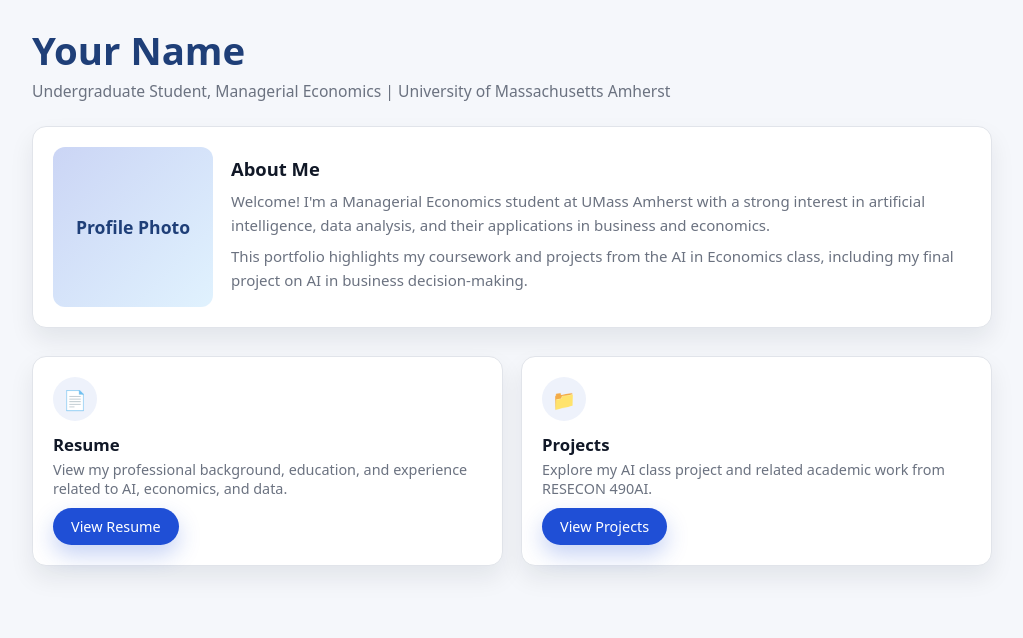
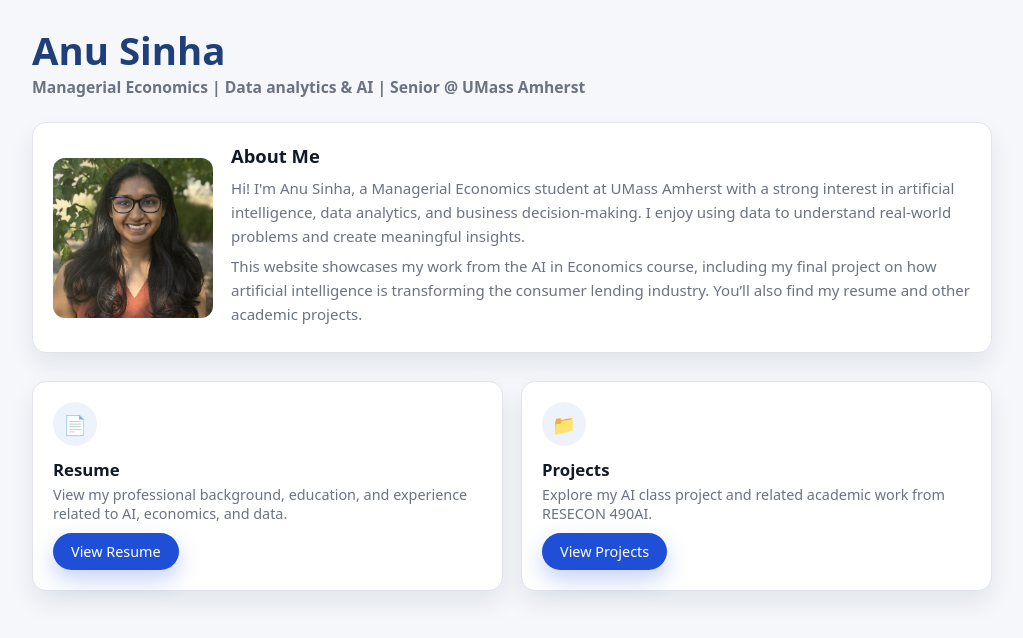
Before and after one commit to anusinha18/490AI-Anu-SInha, a plain HTML site: page index.html in a window 1280 px wide. Shown: the whole page, without its empty margins (128-1151 px from the left). Drawn offline with Linux system fonts and the light colour scheme.

Commit message:
Update website with new content

```diff
--- a/index.html
+++ b/index.html
@@ -1,8 +1,9 @@
 <!DOCTYPE html>
 <html lang="en">
+
 <head>
     <meta charset="UTF-8" />
-  <title>Anu Sinha | AI & Economics Portfolio</title>
+    <title>Your Name | AI & Economics Portfolio</title>
     <meta name="viewport" content="width=device-width, initial-scale=1.0" />
     <style>
         :root {
@@ -181,15 +182,15 @@
         }
     </style>
 </head>
+
 <body>
     <div class="container">
         <header>
             <!-- TODO: change this to your real name -->
-      <h1>Your Name</h1>
+            <h1>Anu Sinha
                 <!-- TODO: update this line with your info -->
                 <p>
-        Undergraduate Student, Managerial Economics | University of Massachusetts
-        Amherst
+                    Managerial Economics | Data analytics & AI | Senior @ UMass Amherst
                 </p>
         </header>
 
@@ -197,22 +198,25 @@
             <!-- OPTIONAL: Replace this placeholder with a real image -->
             <!-- Example: <div class="profile-photo"><img src="images/profile.jpg" alt="Photo of Your Name"></div> -->
             <div class="profile-photo">
-        <!-- If no real photo yet, leave this text -->
-        Profile Photo
+                <img src="profile.jpg" alt="Photo of Anu Sinha" />
             </div>
+
 
             <div class="about-text">
                 <h2>About Me</h2>
                 <!-- TODO: edit this text to be your own short intro -->
                 <p>
-          Welcome! I'm a Managerial Economics student at UMass Amherst with a
-          strong interest in artificial intelligence, data analysis, and their
-          applications in business and economics.
+                    Hi! I'm Anu Sinha, a Managerial Economics student at UMass Amherst with a strong
+                    interest in artificial intelligence, data analytics, and business decision-making.
+                    I enjoy using data to understand real-world problems and create meaningful insights.
                 </p>
+
                 <p>
-          This portfolio highlights my coursework and projects from the AI in
-          Economics class, including my final project on AI in business decision-making.
+                    This website showcases my work from the AI in Economics course, including my final
+                    project on how artificial intelligence is transforming the consumer lending industry.
+                    You’ll also find my resume and other academic projects.
                 </p>
+
             </div>
         </section>
 
@@ -251,4 +255,5 @@
         </section>
     </div>
 </body>
+
 </html>
```
Also changed, not shown: profile.jpg (added). Lines whose indentation alone changed are shown as unchanged.
